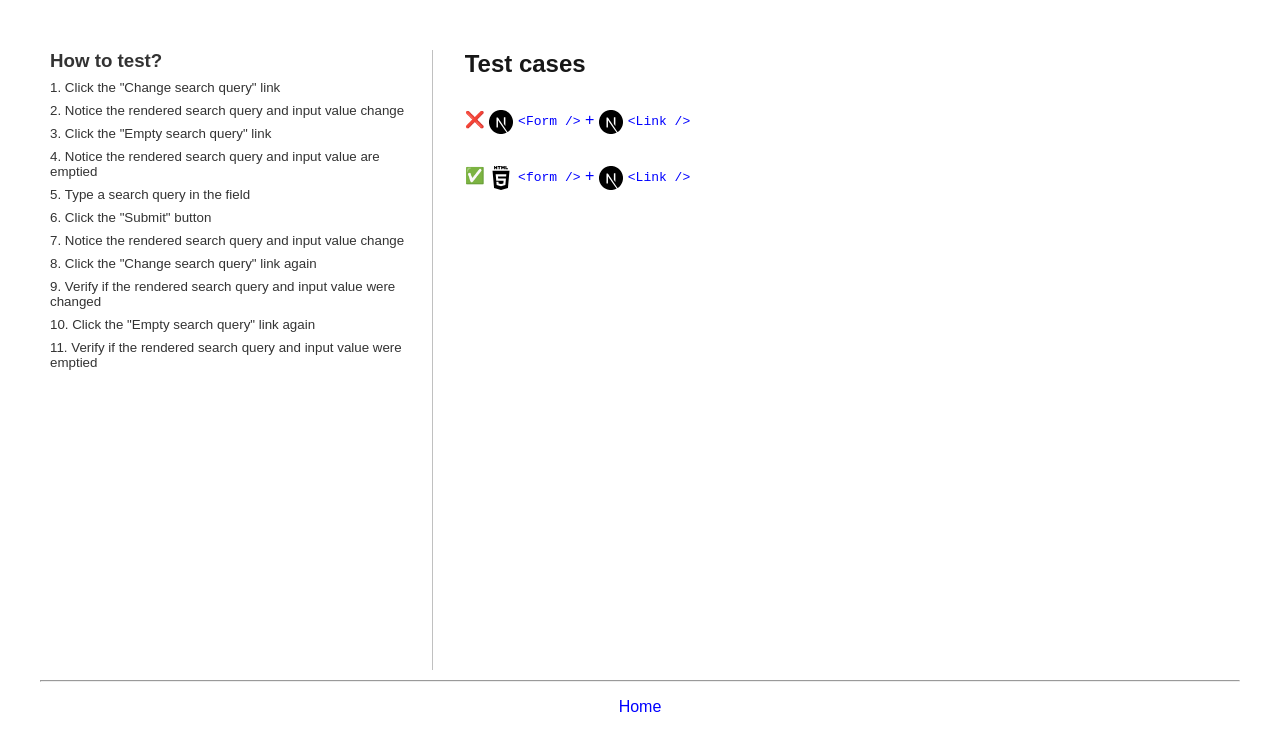
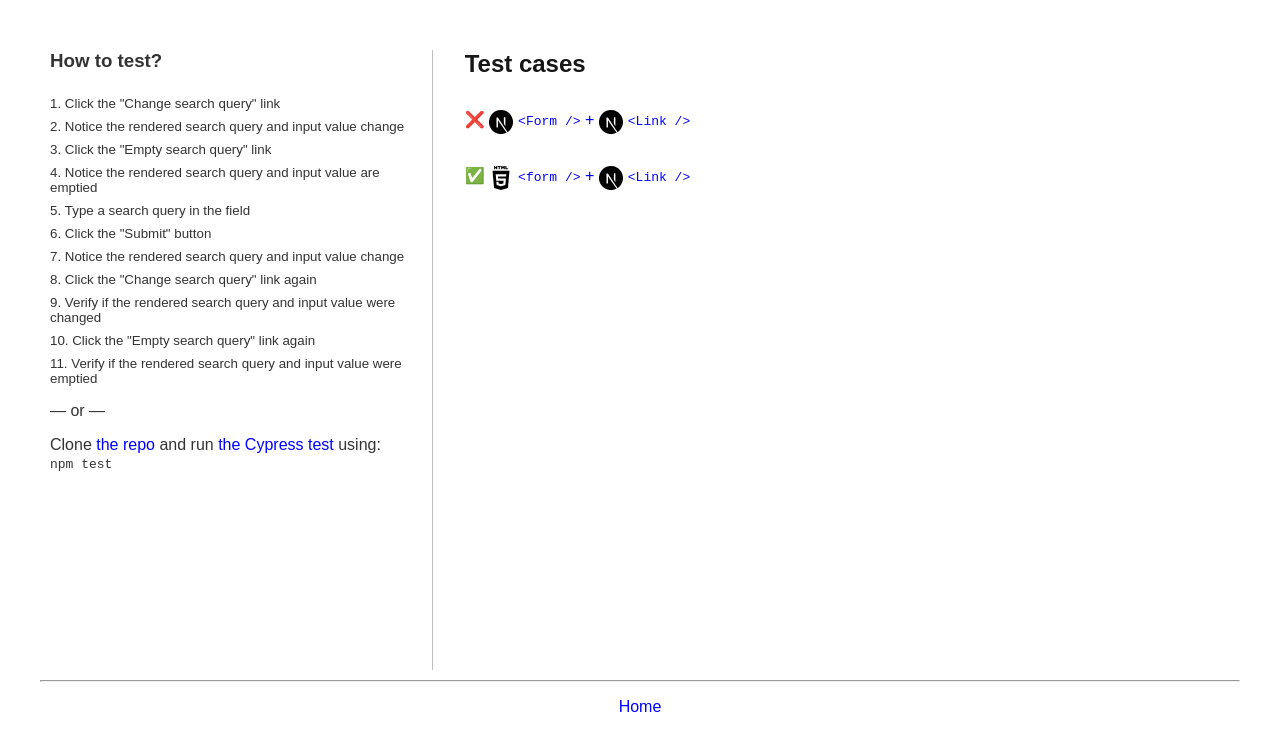
Before and after one commit to verheyenkoen/form-default-value-bug, a Next.js app: page / in a window 1280 px wide. Shown: the top 750 px of the page. Built offline with nearby package versions, Linux system fonts and the light colour scheme.

Commit message:
Add info about Cypress testing

```diff
--- a/src/app/layout.tsx
+++ b/src/app/layout.tsx
@@ -38,6 +38,27 @@ export default function RootLayout({
                 Verify if the rendered search query and input value were emptied
               </li>
             </ol>
+
+            <p>&mdash; or &mdash;</p>
+            <p>
+              Clone{" "}
+              <Link
+                href="https://github.com/verheyenkoen/form-default-value-bug"
+                target="_blank"
+              >
+                the repo
+              </Link>{" "}
+              and run{" "}
+              <Link
+                href="https://github.com/verheyenkoen/form-default-value-bug/blob/main/cypress/e2e/test-cases.cy.ts"
+                target="_blank"
+              >
+                the Cypress test
+              </Link>{" "}
+              using:
+              <br />
+              <code>npm test</code>
+            </p>
           </div>
           <main className={styles.main}>{children}</main>
         </div>
--- a/src/app/page.module.css
+++ b/src/app/page.module.css
@@ -28,6 +28,9 @@
   color: #333;
   border-right: 1px solid silver;
   padding-right: 1rem;
+  display: flex;
+  flex-direction: column;
+  gap: 1rem;
 }
 
 .list {
```
Also changed, not shown: 1 other file (tests, documents, lock files or other folders).
